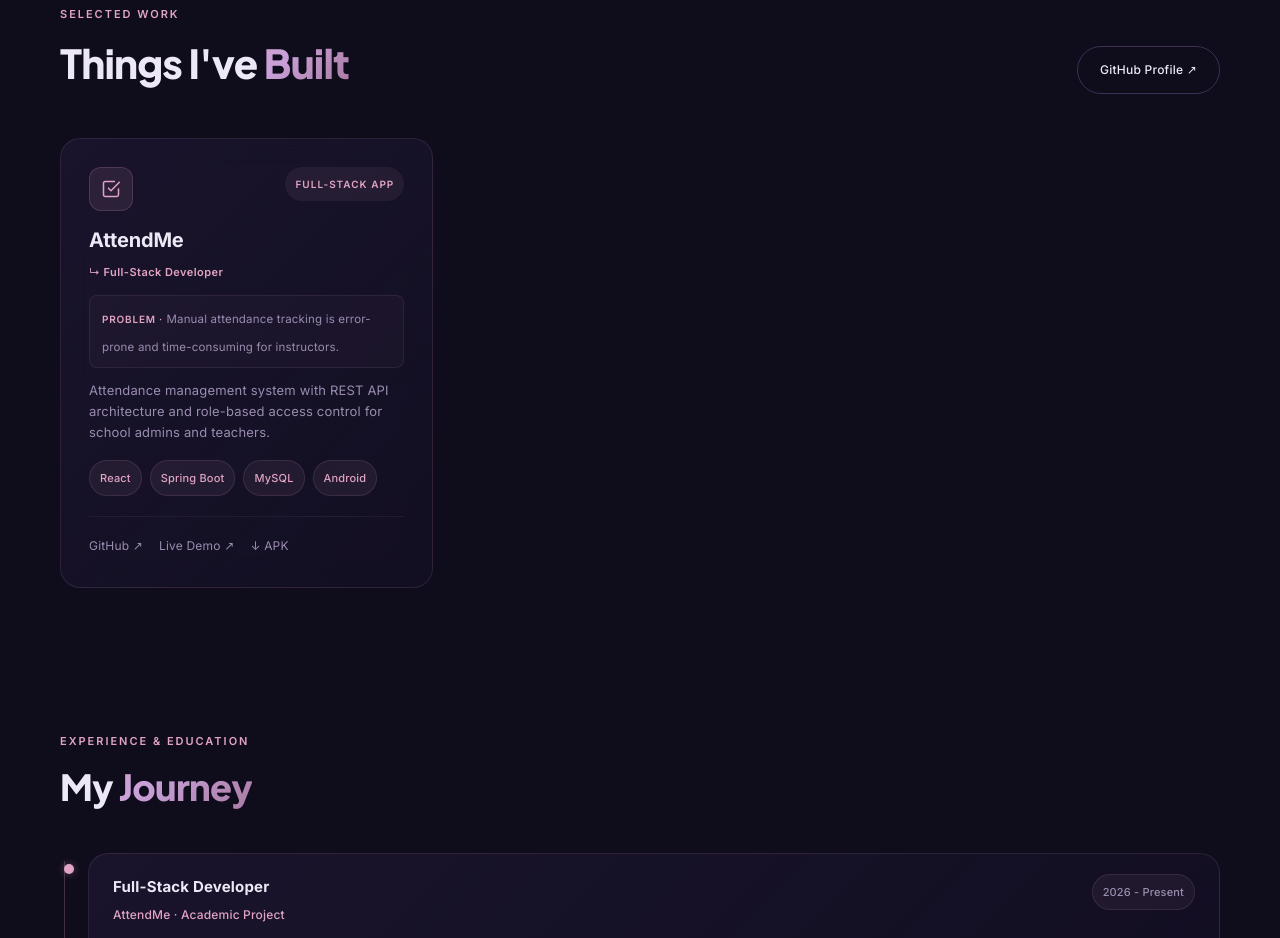
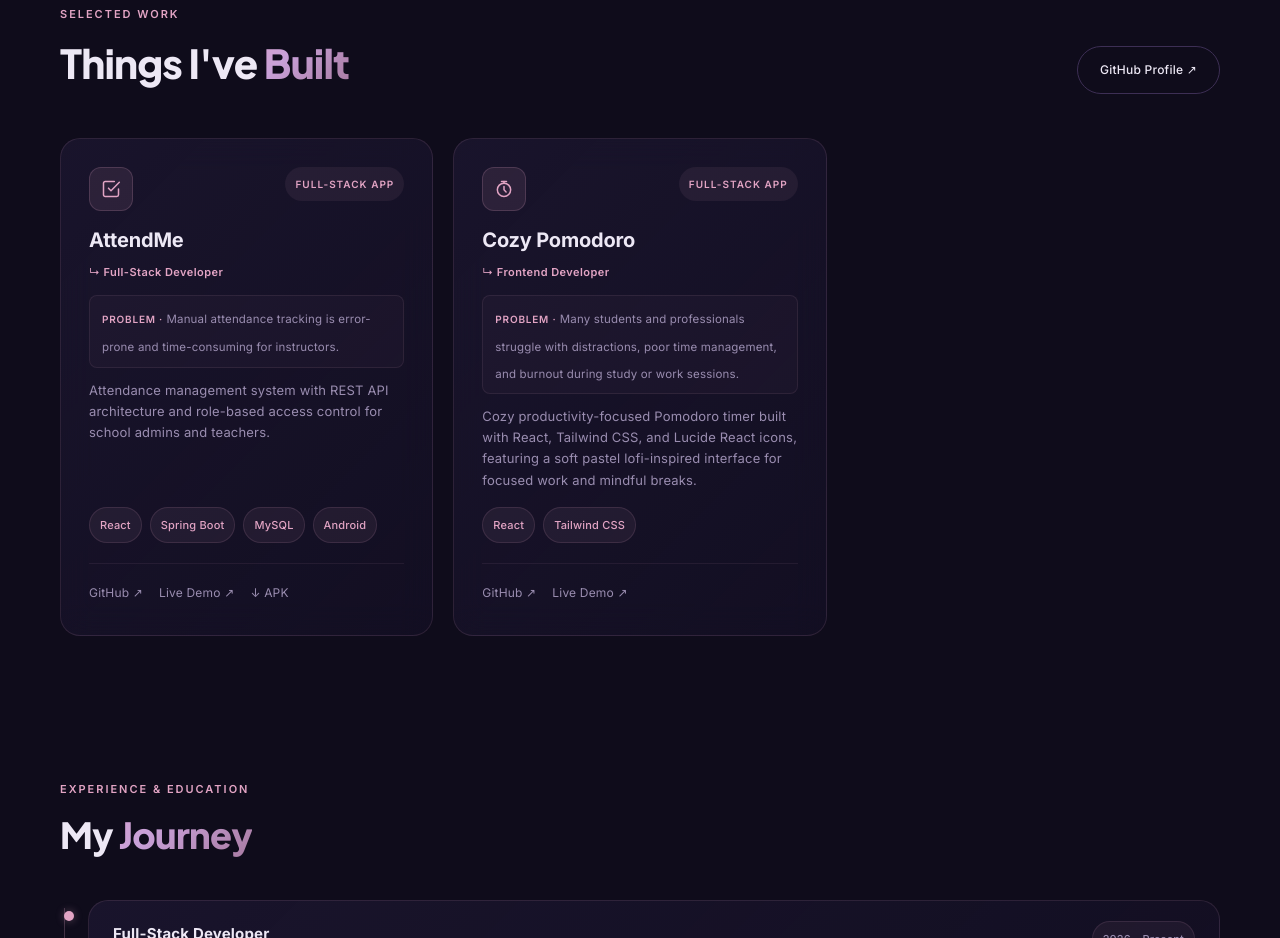
Before and after one commit to trxshx14/My-Portfolio, a React app in the folder portfolio/: page / in a window 1280 px wide. Shown: the part 1540-2478 px from the top of the page. Built offline with nearby package versions, Linux system fonts and the light colour scheme; the HTML template or start-up script is replaced by a standard one.

Commit message:
added my second project

```diff
--- a/portfolio/src/App.jsx
+++ b/portfolio/src/App.jsx
@@ -29,6 +29,25 @@ const WORKS = [
     github: "https://github.com/trxshx14/IT342-Cararag-AttendMe.git",
     demo: "https://attendme-frontend.onrender.com/login",
     apk: "/AttendMe.apk",
+  },
+  {
+    title: "Cozy Pomodoro",
+    type: "Full-Stack App",
+    icon: (color) => (
+  <svg width="20" height="20" viewBox="0 0 24 24" fill="none" stroke={color} strokeWidth="1.8" strokeLinecap="round" strokeLinejoin="round">
+    <circle cx="12" cy="13" r="8"/>
+    <path d="M12 9v4l2.5 2.5"/>
+    <path d="M9 3h6"/>
+    <path d="M12 3v2"/>
+  </svg>
+),
+    role: "Frontend Developer",
+    problem: "Many students and professionals struggle with distractions, poor time management, and burnout during study or work sessions.",
+    desc: "Cozy productivity-focused Pomodoro timer built with React, Tailwind CSS, and Lucide React icons, featuring a soft pastel lofi-inspired interface for focused work and mindful breaks.",
+    tags: ["React", "Tailwind CSS",],
+    accent: "#E2A4C4",
+    github: "https://github.com/trxshx14/CozyPomodoro.git",
+    demo: "https://cozypomodoro-by-trishadev.vercel.app/",
   },
 ];
 
```
